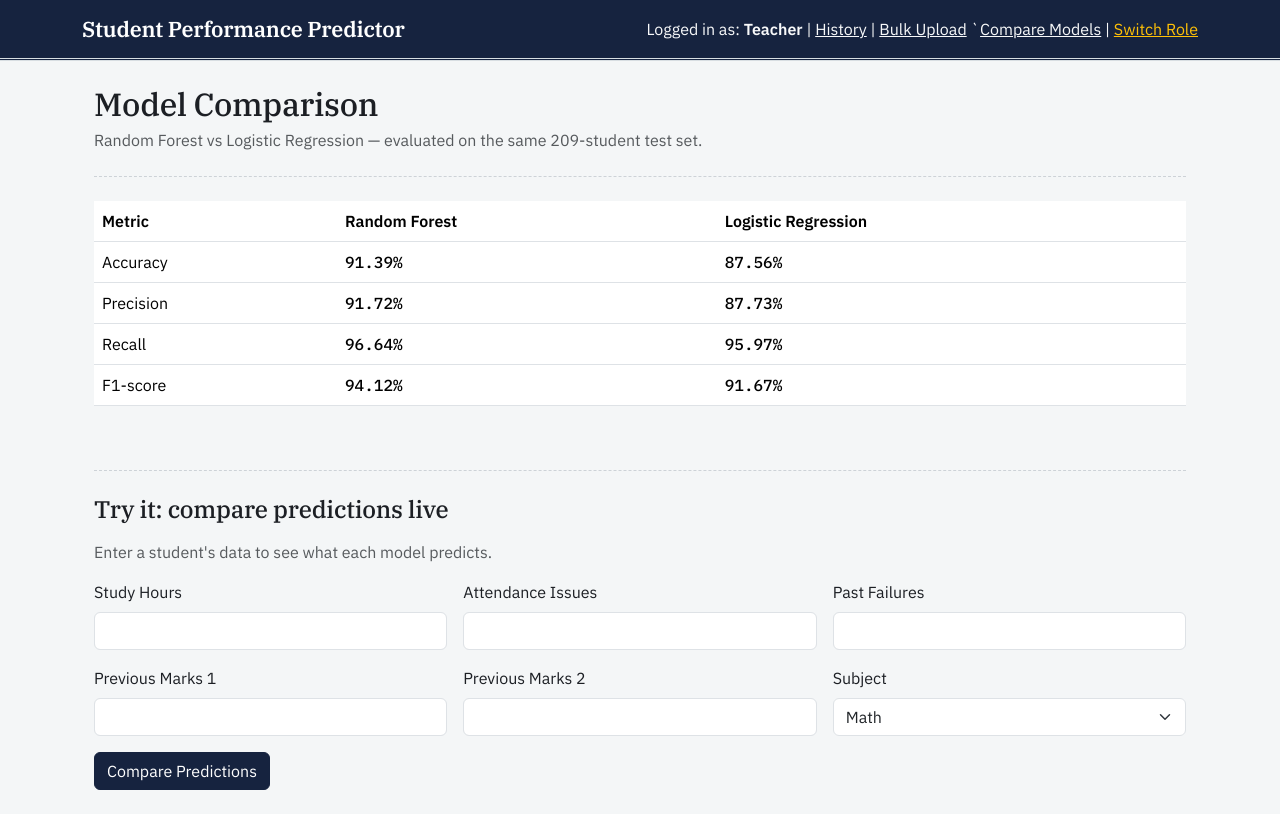
After one commit to divyanshumiscin-codes/Student-Performance-Predictor, a Flask app: page /compare in a window 1280 px wide. The commit adds this page. Run offline with Flask 3, Linux system fonts and the light colour scheme; the visitor is signed in with stand-in values (Sample User, id 1); parts of the project's set-up code (start-up, migrations or seed data) failed here and were passed over.

Commit message:
Add model comparison page (Random Forest vs Logistic Regression)

```diff
--- a/app.py
+++ b/app.py
@@ -11,6 +11,8 @@ app.secret_key = 'spp-dev-secret-key'  # fine for a local college demo; a real d
 
 classifier = joblib.load('MODEL/classifier_model.pkl')
 regressor = joblib.load('MODEL/regressor_model.pkl')
+logistic_model = joblib.load('MODEL/logistic_model.pkl')
+scaler = joblib.load('MODEL/scaler.pkl')
 
 FEATURE_IMPORTANCE = {}
 with open('MODEL/feature_importance.csv') as f:
@@ -25,6 +27,21 @@ def compute_class_averages():
     return {0: round(avg_math, 2), 1: round(avg_por, 2)}
 
 CLASS_AVERAGE = compute_class_averages()
+
+MODEL_METRICS = {
+    'random_forest': {
+        'accuracy': 91.39,
+        'precision': 91.72,
+        'recall': 96.64,
+        'f1': 94.12
+    },
+    'logistic_regression': {
+        'accuracy': 87.56,
+        'precision': 87.73,
+        'recall': 95.97,
+        'f1': 91.67
+    }
+}
 
 
 def generate_explanation(result, subject_name, marks1, marks2, attendance, failures, study_hours, risk_category):
@@ -274,5 +291,38 @@ def bulk_upload():
             conn.close()
 
     return render_template('bulk_upload.html', results=results)
+
+@app.route('/compare', methods=['GET', 'POST'])
+def compare():
+    if session.get('role') != 'teacher':
+        return redirect(url_for('predict_form'))
+
+    prediction_result = None
+
+    if request.method == 'POST':
+        study_hours = float(request.form['study_hours'])
+        attendance_issues = float(request.form['attendance_issues'])
+        past_failures = float(request.form['past_failures'])
+        previous_marks_1 = float(request.form['previous_marks_1'])
+        previous_marks_2 = float(request.form['previous_marks_2'])
+        subject = int(request.form['subject'])
+
+        input_data = [[study_hours, attendance_issues, past_failures,
+                        previous_marks_1, previous_marks_2, subject]]
+
+        rf_pred = classifier.predict(input_data)[0]
+        rf_conf = max(classifier.predict_proba(input_data)[0]) * 100
+
+        input_scaled = scaler.transform(input_data)
+        log_pred = logistic_model.predict(input_scaled)[0]
+        log_conf = max(logistic_model.predict_proba(input_scaled)[0]) * 100
+
+        prediction_result = {
+            'rf_pred': rf_pred, 'rf_conf': round(rf_conf, 2),
+            'log_pred': log_pred, 'log_conf': round(log_conf, 2),
+            'agree': rf_pred == log_pred
+        }
+
+    return render_template('compare.html', metrics=MODEL_METRICS, result=prediction_result)
 if __name__ == '__main__':
     app.run(debug=True)
--- a/templates/base.html
+++ b/templates/base.html
@@ -17,6 +17,7 @@
             {% if session.get('role') == 'teacher' %}
 |           <a href="{{ url_for('history') }}" class="text-light">History</a>
 |           <a href="{{ url_for('bulk_upload') }}" class="text-light">Bulk Upload</a>
+            `<a href="{{ url_for('compare') }}" class="text-light">Compare Models</a>
             {% endif %}
             | <a href="{{ url_for('logout_role') }}" class="text-warning">Switch Role</a>
         </span>
--- /dev/null
+++ b/templates/compare.html
@@ -0,0 +1,119 @@
+{% extends "base.html" %}
+
+{% block content %}
+<div class="container my-4">
+    <h2 class="mb-1">Model Comparison</h2>
+    <p class="text-muted">Random Forest vs Logistic Regression — evaluated on the same 209-student test set.</p>
+    <hr style="border: none; border-top: 1px dashed var(--slate); margin: 1.5rem 0;">
+
+    <div class="table-responsive mb-5">
+        <table class="table">
+            <thead>
+                <tr>
+                    <th>Metric</th>
+                    <th>Random Forest</th>
+                    <th>Logistic Regression</th>
+                </tr>
+            </thead>
+            <tbody>
+                <tr>
+                    <td>Accuracy</td>
+                    <td class="data-figure">{{ metrics.random_forest.accuracy }}%</td>
+                    <td class="data-figure">{{ metrics.logistic_regression.accuracy }}%</td>
+                </tr>
+                <tr>
+                    <td>Precision</td>
+                    <td class="data-figure">{{ metrics.random_forest.precision }}%</td>
+                    <td class="data-figure">{{ metrics.logistic_regression.precision }}%</td>
+                </tr>
+                <tr>
+                    <td>Recall</td>
+                    <td class="data-figure">{{ metrics.random_forest.recall }}%</td>
+                    <td class="data-figure">{{ metrics.logistic_regression.recall }}%</td>
+                </tr>
+                <tr>
+                    <td>F1-score</td>
+                    <td class="data-figure">{{ metrics.random_forest.f1 }}%</td>
+                    <td class="data-figure">{{ metrics.logistic_regression.f1 }}%</td>
+                </tr>
+            </tbody>
+        </table>
+    </div>
+
+    <hr style="border: none; border-top: 1px dashed var(--slate); margin: 1.5rem 0;">
+
+    <h4 class="mb-3">Try it: compare predictions live</h4>
+    <p class="text-muted">Enter a student's data to see what each model predicts.</p>
+
+    <form method="POST" class="row g-3">
+        <div class="col-md-4">
+            <label class="form-label">Study Hours</label>
+            <input type="number" step="any" name="study_hours" class="form-control" required>
+        </div>
+        <div class="col-md-4">
+            <label class="form-label">Attendance Issues</label>
+            <input type="number" step="any" name="attendance_issues" class="form-control" required>
+        </div>
+        <div class="col-md-4">
+            <label class="form-label">Past Failures</label>
+            <input type="number" step="any" name="past_failures" class="form-control" required>
+        </div>
+        <div class="col-md-4">
+            <label class="form-label">Previous Marks 1</label>
+            <input type="number" step="any" name="previous_marks_1" class="form-control" required>
+        </div>
+        <div class="col-md-4">
+            <label class="form-label">Previous Marks 2</label>
+            <input type="number" step="any" name="previous_marks_2" class="form-control" required>
+        </div>
+        <div class="col-md-4">
+            <label class="form-label">Subject</label>
+            <select name="subject" class="form-select" required>
+                <option value="0">Math</option>
+                <option value="1">Language</option>
+            </select>
+        </div>
+        <div class="col-12">
+            <button type="submit" class="btn btn-primary">Compare Predictions</button>
+        </div>
+    </form>
+
+    {% if result %}
+    <hr style="border: none; border-top: 1px dashed var(--slate); margin: 2rem 0;">
+    <div class="row">
+        <div class="col-md-6">
+            <div class="card p-3 mb-3">
+                <h5>Random Forest</h5>
+                <p class="mb-1">Prediction:
+                    <span style="color: {{ 'var(--chalk-green)' if result.rf_pred == 'Pass' else 'var(--red-ink)' }}; font-weight: bold;">
+                        {{ result.rf_pred }}
+                    </span>
+                </p>
+                <p class="data-figure mb-0">Confidence: {{ result.rf_conf }}%</p>
+            </div>
+        </div>
+        <div class="col-md-6">
+            <div class="card p-3 mb-3">
+                <h5>Logistic Regression</h5>
+                <p class="mb-1">Prediction:
+                    <span style="color: {{ 'var(--chalk-green)' if result.log_pred == 'Pass' else 'var(--red-ink)' }}; font-weight: bold;">
+                        {{ result.log_pred }}
+                    </span>
+                </p>
+                <p class="data-figure mb-0">Confidence: {{ result.log_conf }}%</p>
+            </div>
+        </div>
+    </div>
+
+    {% if result.agree %}
+        <div class="alert" style="border-left: 4px solid var(--chalk-green);">
+            Both models agree on this prediction.
+        </div>
+    {% else %}
+        <div class="alert" style="border-left: 4px solid var(--amber-marker);">
+            The models disagree — Random Forest is generally the more reliable of the two on this data (higher accuracy on the test set), but a disagreement like this usually flags a genuinely borderline student profile.
+        </div>
+    {% endif %}
+    {% endif %}
+</div>
+{% endblock %}
```
